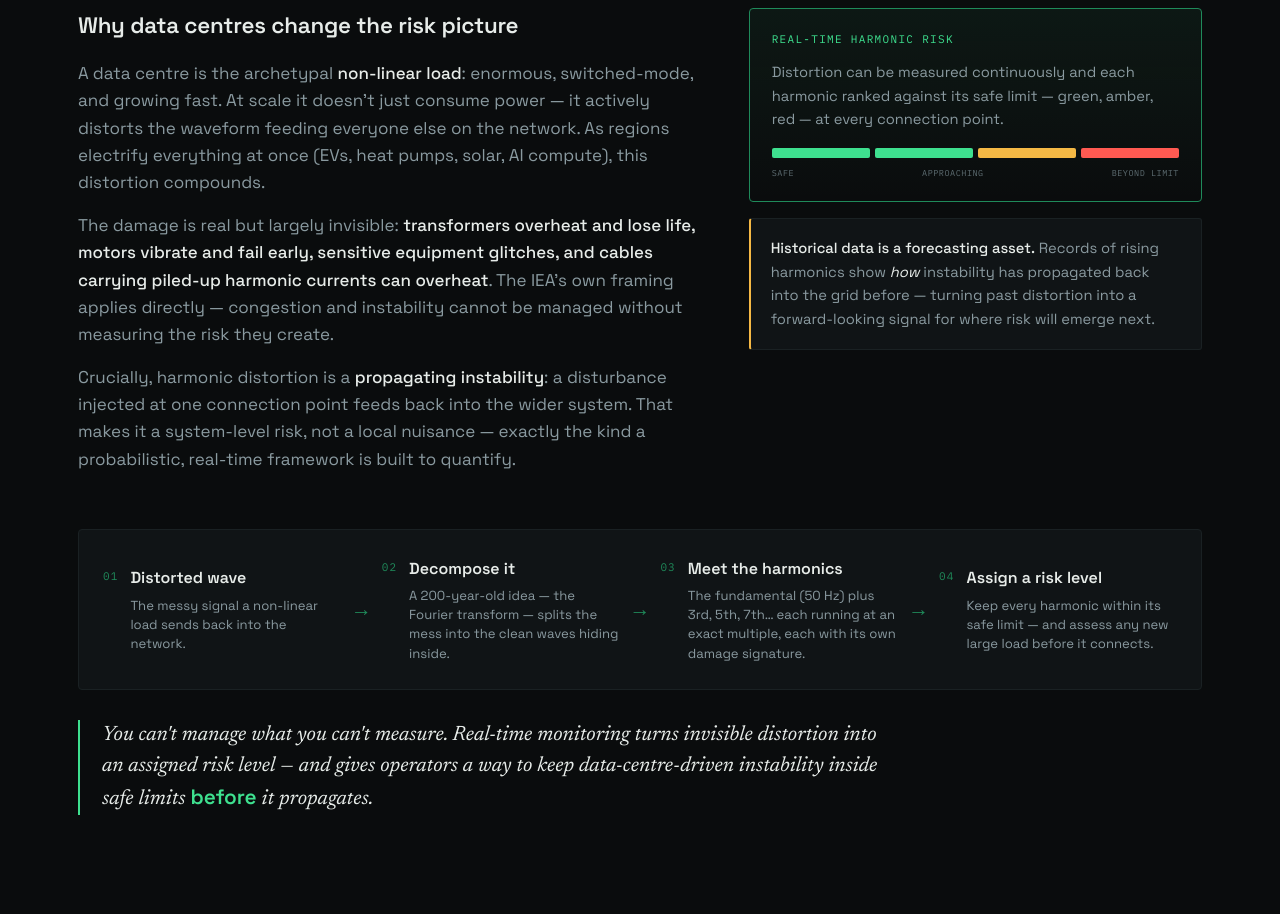
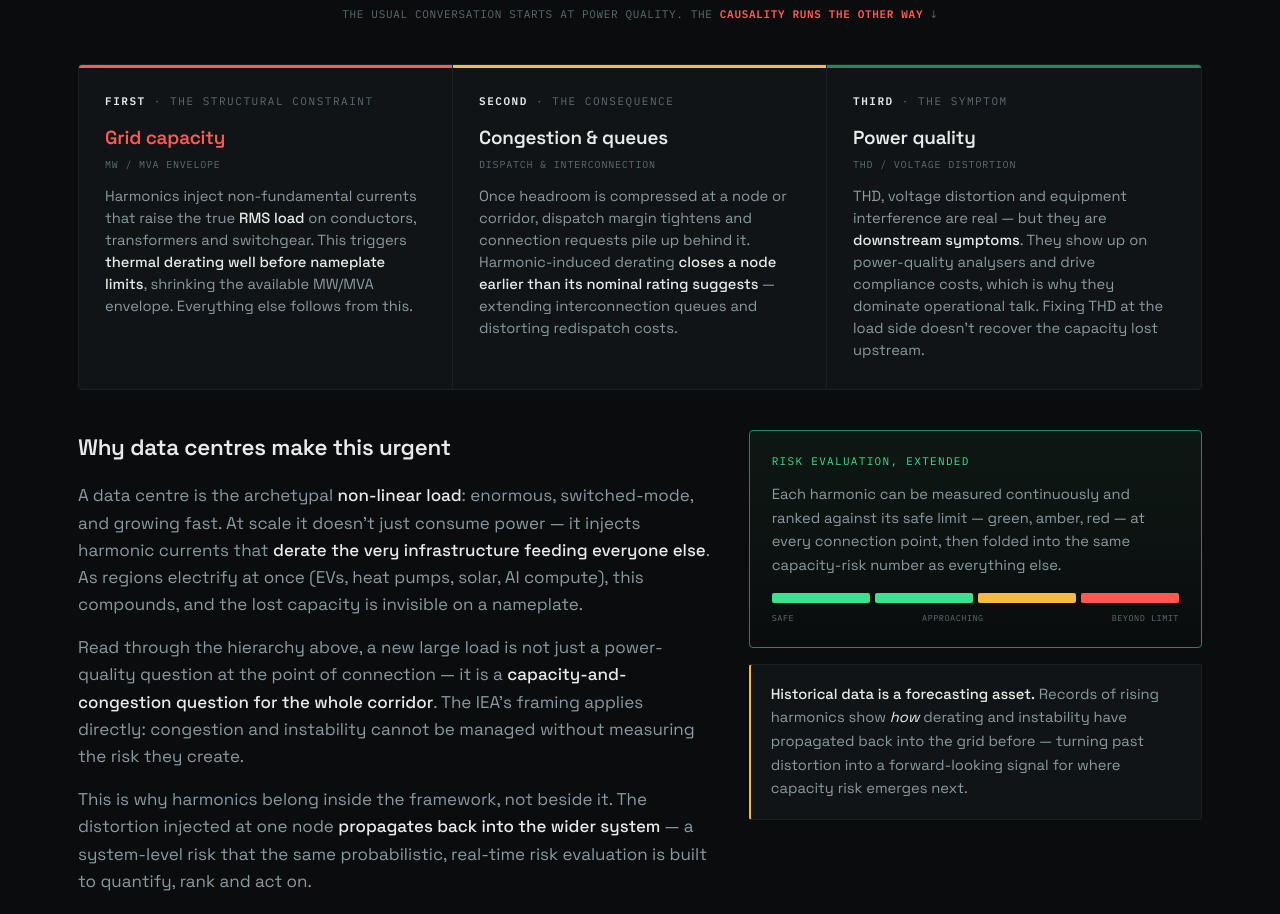
Before and after one commit to degreesky/thefuturepowergrid, a plain HTML site: page index.html in a window 1280 px wide. Shown: the part 5960-6874 px from the top of the page. Drawn offline with Linux system fonts and the light colour scheme.

Commit message:
Update Papers and website

```diff
--- a/index.html
+++ b/index.html
@@ -246,6 +246,29 @@
   .hw-cap{color:var(--fog);font-size:.92rem;margin-top:14px}
   @media(max-width:760px){.harm-waves{grid-template-columns:1fr}}
 
+  /* harmonics causal hierarchy: capacity → congestion → power quality */
+  .harm-hier{display:grid;grid-template-columns:repeat(3,1fr);gap:0;margin-bottom:40px;border:1px solid var(--line-soft);border-radius:4px;overflow:hidden}
+  .hh-tier{background:var(--panel);padding:28px 26px;position:relative;border-right:1px solid var(--line-soft)}
+  .hh-tier:last-child{border-right:none}
+  .hh-tier::before{content:"";position:absolute;top:0;left:0;right:0;height:3px}
+  .hh-1::before{background:var(--alarm)}
+  .hh-2::before{background:var(--amber)}
+  .hh-3::before{background:var(--trace-dim)}
+  .hh-rank{font-family:var(--mono);font-size:11px;letter-spacing:.14em;text-transform:uppercase;color:var(--fog-2)}
+  .hh-rank b{color:var(--paper);font-weight:600}
+  .hh-tier h4{font-family:var(--disp);font-weight:600;font-size:1.18rem;letter-spacing:-.01em;margin:12px 0 4px}
+  .hh-1 h4{color:var(--alarm)}
+  .hh-tier .hh-tag{font-family:var(--mono);font-size:10px;letter-spacing:.08em;text-transform:uppercase;color:var(--fog-2);margin-bottom:12px;display:block}
+  .hh-tier p{color:var(--fog);font-size:.92rem;line-height:1.5}
+  .hh-tier p strong{color:var(--paper);font-weight:500}
+  .hh-flow-note{font-family:var(--mono);font-size:11px;letter-spacing:.06em;color:var(--fog-2);text-transform:uppercase;text-align:center;margin:-24px 0 40px}
+  .hh-flow-note b{color:var(--alarm)}
+  @media(max-width:760px){
+    .harm-hier{grid-template-columns:1fr}
+    .hh-tier{border-right:none;border-bottom:1px solid var(--line-soft)}
+    .hh-tier:last-child{border-bottom:none}
+  }
+
   .harm-grid{display:grid;grid-template-columns:1.4fr 1fr;gap:36px;margin-bottom:40px;align-items:start}
   .harm-text h3{font-family:var(--disp);font-weight:600;font-size:1.4rem;letter-spacing:-.01em;margin-bottom:16px}
   .harm-text p{color:var(--fog);margin-bottom:16px}
@@ -348,6 +371,10 @@
   .pub .tag.pub-live{color:var(--trace);border-color:var(--trace-dim)}
   .pub .tag.prog{color:var(--amber);border-color:#5a4a1f}
   .pub .tag.series{color:var(--fog);border-color:var(--line)}
+  .iea-note{display:flex;align-items:center;gap:16px;background:linear-gradient(90deg,rgba(62,224,143,.08),transparent);border:1px solid var(--trace-dim);border-radius:4px;padding:18px 24px;margin-bottom:24px}
+  .iea-note .iea-tag{font-family:var(--mono);font-size:11px;letter-spacing:.16em;color:var(--ink);background:var(--trace);border-radius:2px;padding:5px 10px;font-weight:600;flex-shrink:0}
+  .iea-note p{font-size:1rem;color:var(--paper);line-height:1.5}
+  .iea-note em{font-style:italic;color:var(--trace)}
   .pub h3{font-family:var(--disp);font-weight:600;font-size:1.24rem;letter-spacing:-.01em;line-height:1.25}
   .pub p{color:var(--fog);font-size:.96rem;margin-top:7px;max-width:70ch}
   .pub .go{font-family:var(--mono);font-size:12px;letter-spacing:.08em;text-transform:uppercase;color:var(--fog);white-space:nowrap;transition:color .2s}
@@ -650,8 +677,8 @@
     <div class="sec-head">
       <span class="sec-no">03</span>
       <div>
-        <h2>The hidden risk: <em>a wave bent out of shape</em>.</h2>
-        <p class="sec-sub">Grid risk isn't only about losing a line. It's also about the quality of the power itself — and modern loads, data centres chief among them, are quietly degrading it. This is measurable, and it can be governed by the same risk logic.</p>
+        <h2>Harmonics: a <em>capacity</em> problem first.</h2>
+        <p class="sec-sub">Harmonic distortion is usually filed under power quality. That ordering is backwards. Its first and largest effect is on <strong>grid capacity</strong> — which is precisely the bottleneck the IEA's <em>Electricity 2026</em> identifies. Read in the right order, harmonics are a structural capacity constraint that the three-layer framework can measure and manage.</p>
       </div>
     </div>
 
@@ -677,25 +704,48 @@
       </div>
     </div>
 
+    <!-- the causal hierarchy: the correction -->
+    <div class="hh-flow-note">The usual conversation starts at power quality. The <b>causality runs the other way</b> ↓</div>
+    <div class="harm-hier">
+      <div class="hh-tier hh-1">
+        <div class="hh-rank"><b>First</b> · the structural constraint</div>
+        <h4>Grid capacity</h4>
+        <span class="hh-tag">MW / MVA envelope</span>
+        <p>Harmonics inject non-fundamental currents that raise the true <strong>RMS load</strong> on conductors, transformers and switchgear. This triggers <strong>thermal derating well before nameplate limits</strong>, shrinking the available MW/MVA envelope. Everything else follows from this.</p>
+      </div>
+      <div class="hh-tier hh-2">
+        <div class="hh-rank"><b>Second</b> · the consequence</div>
+        <h4>Congestion &amp; queues</h4>
+        <span class="hh-tag">Dispatch &amp; interconnection</span>
+        <p>Once headroom is compressed at a node or corridor, dispatch margin tightens and connection requests pile up behind it. Harmonic-induced derating <strong>closes a node earlier than its nominal rating suggests</strong> — extending interconnection queues and distorting redispatch costs.</p>
+      </div>
+      <div class="hh-tier hh-3">
+        <div class="hh-rank"><b>Third</b> · the symptom</div>
+        <h4>Power quality</h4>
+        <span class="hh-tag">THD / voltage distortion</span>
+        <p>THD, voltage distortion and equipment interference are real — but they are <strong>downstream symptoms</strong>. They show up on power-quality analysers and drive compliance costs, which is why they dominate operational talk. Fixing THD at the load side doesn't recover the capacity lost upstream.</p>
+      </div>
+    </div>
+
     <!-- the data centre angle -->
     <div class="harm-grid">
       <div class="harm-text">
-        <h3>Why data centres change the risk picture</h3>
-        <p>A data centre is the archetypal <strong>non-linear load</strong>: enormous, switched-mode, and growing fast. At scale it doesn't just consume power — it actively distorts the waveform feeding everyone else on the network. As regions electrify everything at once (EVs, heat pumps, solar, AI compute), this distortion compounds.</p>
-        <p>The damage is real but largely invisible: <strong>transformers overheat and lose life, motors vibrate and fail early, sensitive equipment glitches, and cables carrying piled-up harmonic currents can overheat</strong>. The IEA's own framing applies directly — congestion and instability cannot be managed without measuring the risk they create.</p>
-        <p>Crucially, harmonic distortion is a <strong>propagating instability</strong>: a disturbance injected at one connection point feeds back into the wider system. That makes it a system-level risk, not a local nuisance — exactly the kind a probabilistic, real-time framework is built to quantify.</p>
+        <h3>Why data centres make this urgent</h3>
+        <p>A data centre is the archetypal <strong>non-linear load</strong>: enormous, switched-mode, and growing fast. At scale it doesn't just consume power — it injects harmonic currents that <strong>derate the very infrastructure feeding everyone else</strong>. As regions electrify at once (EVs, heat pumps, solar, AI compute), this compounds, and the lost capacity is invisible on a nameplate.</p>
+        <p>Read through the hierarchy above, a new large load is not just a power-quality question at the point of connection — it is a <strong>capacity-and-congestion question for the whole corridor</strong>. The IEA's framing applies directly: congestion and instability cannot be managed without measuring the risk they create.</p>
+        <p>This is why harmonics belong inside the framework, not beside it. The distortion injected at one node <strong>propagates back into the wider system</strong> — a system-level risk that the same probabilistic, real-time risk evaluation is built to quantify, rank and act on.</p>
       </div>
       <div class="harm-side">
         <div class="harm-stat-card">
-          <div class="hsc-eyebrow">Real-time harmonic risk</div>
-          <p>Distortion can be measured continuously and each harmonic ranked against its safe limit — green, amber, red — at every connection point.</p>
+          <div class="hsc-eyebrow">Risk evaluation, extended</div>
+          <p>Each harmonic can be measured continuously and ranked against its safe limit — green, amber, red — at every connection point, then folded into the same capacity-risk number as everything else.</p>
           <div class="hsc-meter">
             <span class="seg green"></span><span class="seg green"></span><span class="seg amber"></span><span class="seg red"></span>
           </div>
           <div class="hsc-scale"><span>SAFE</span><span>APPROACHING</span><span>BEYOND LIMIT</span></div>
         </div>
         <div class="harm-note">
-          <p><b>Historical data is a forecasting asset.</b> Records of rising harmonics show <em>how</em> instability has propagated back into the grid before — turning past distortion into a forward-looking signal for where risk will emerge next.</p>
+          <p><b>Historical data is a forecasting asset.</b> Records of rising harmonics show <em>how</em> derating and instability have propagated back into the grid before — turning past distortion into a forward-looking signal for where capacity risk emerges next.</p>
         </div>
       </div>
     </div>
@@ -711,7 +761,7 @@
       <div class="hf-step"><span class="hf-n">04</span><div><h4>Assign a risk level</h4><p>Keep every harmonic within its safe limit — and assess any new large load before it connects.</p></div></div>
     </div>
 
-    <p class="harm-kicker">You can't manage what you can't measure. Real-time monitoring turns invisible distortion into an assigned risk level — and gives operators a way to keep data-centre-driven instability inside safe limits <b>before</b> it propagates.</p>
+    <p class="harm-kicker">Treated as power quality, harmonics get filtered locally and the lost capacity is never recovered. Treated as <b>capacity risk</b> — measured, ranked and managed within the three-layer framework — they become one more margin the grid can safely unlock. This is the natural extension developed in the white-paper series.</p>
   </div>
 </section>
 
@@ -979,6 +1029,11 @@
       </div>
     </div>
 
+    <div class="iea-note">
+      <span class="iea-tag">IEA</span>
+      <p>This white paper series was submitted to the IEA in response to their findings in <em>Electricity 2026</em>.</p>
+    </div>
+
     <div class="pubs">
       <a class="pub" href="papers/the-future-power-grid-brief.pdf" target="_blank" rel="noopener" style="border-color:var(--trace-dim)">
         <span class="tag pub-live">Brief · 2 pages</span>
@@ -999,12 +1054,12 @@
       </a>
 
       <a class="pub" href="papers/whitepaper-2-virtual-n1.pdf" target="_blank" rel="noopener">
-        <span class="tag prog">WP2 · In progress</span>
+        <span class="tag pub-live">WP2 · Published</span>
         <div>
           <h3>From N-1 to Virtual N-1</h3>
-          <p>Once risk-based operation is established, a natural next step is to move from implicit to explicit management of system margins. Extending the framework through conditional connection. Draft available — Svendsen, Nyiredy &amp; Milenkovic, 2026.</p>
+          <p>Once risk-based operation is established, a natural next step is to move from implicit to explicit management of system margins — extending the framework through conditional connection. Svendsen, Nyiredy &amp; Milenkovic, 2026.</p>
         </div>
-        <span class="go">Open draft ↗</span>
+        <span class="go">Open PDF ↗</span>
       </a>
 
       <a class="pub" href="papers/iea-electricity-2026.pdf" target="_blank" rel="noopener">
```
Also changed, not shown: 3 other files.
